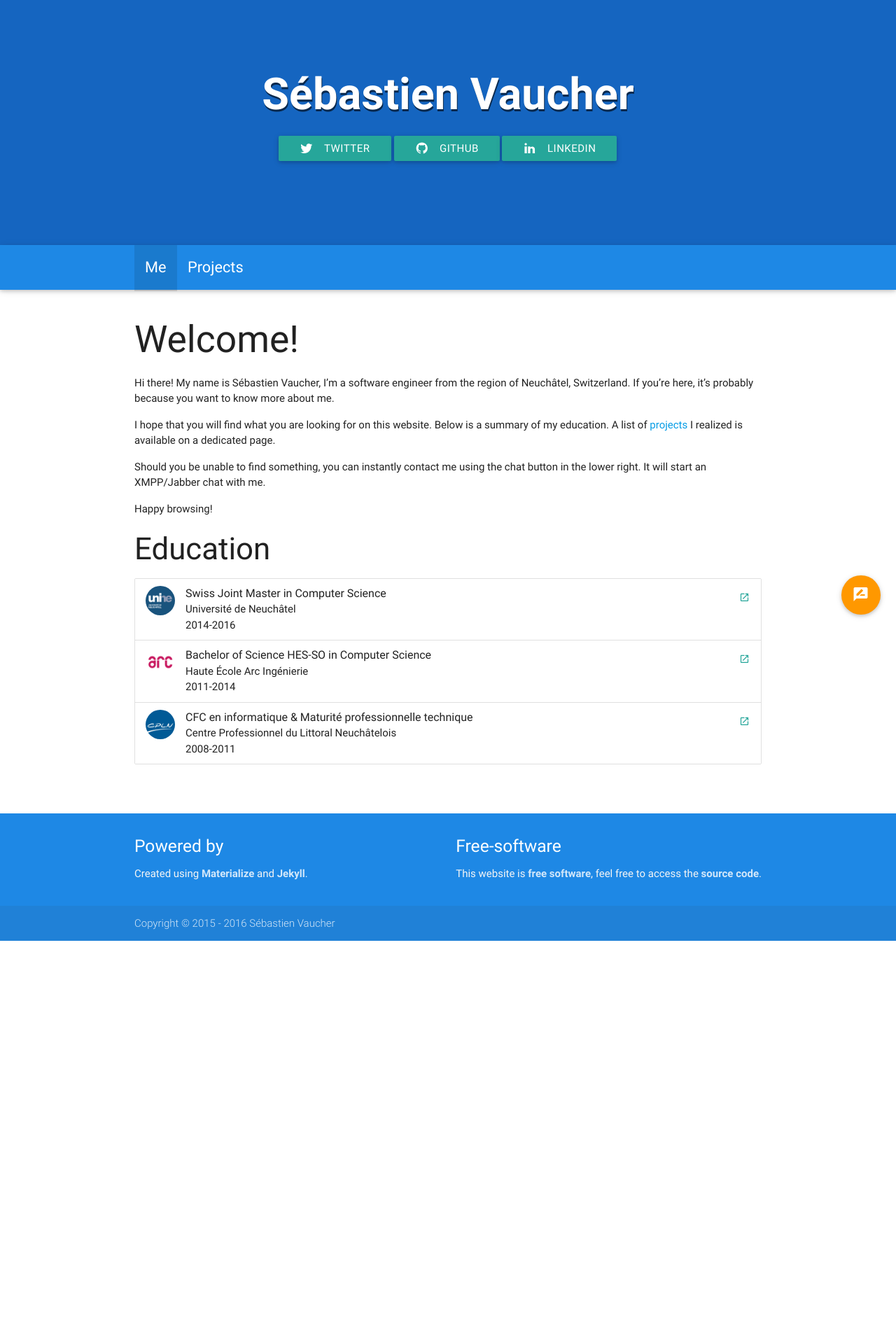
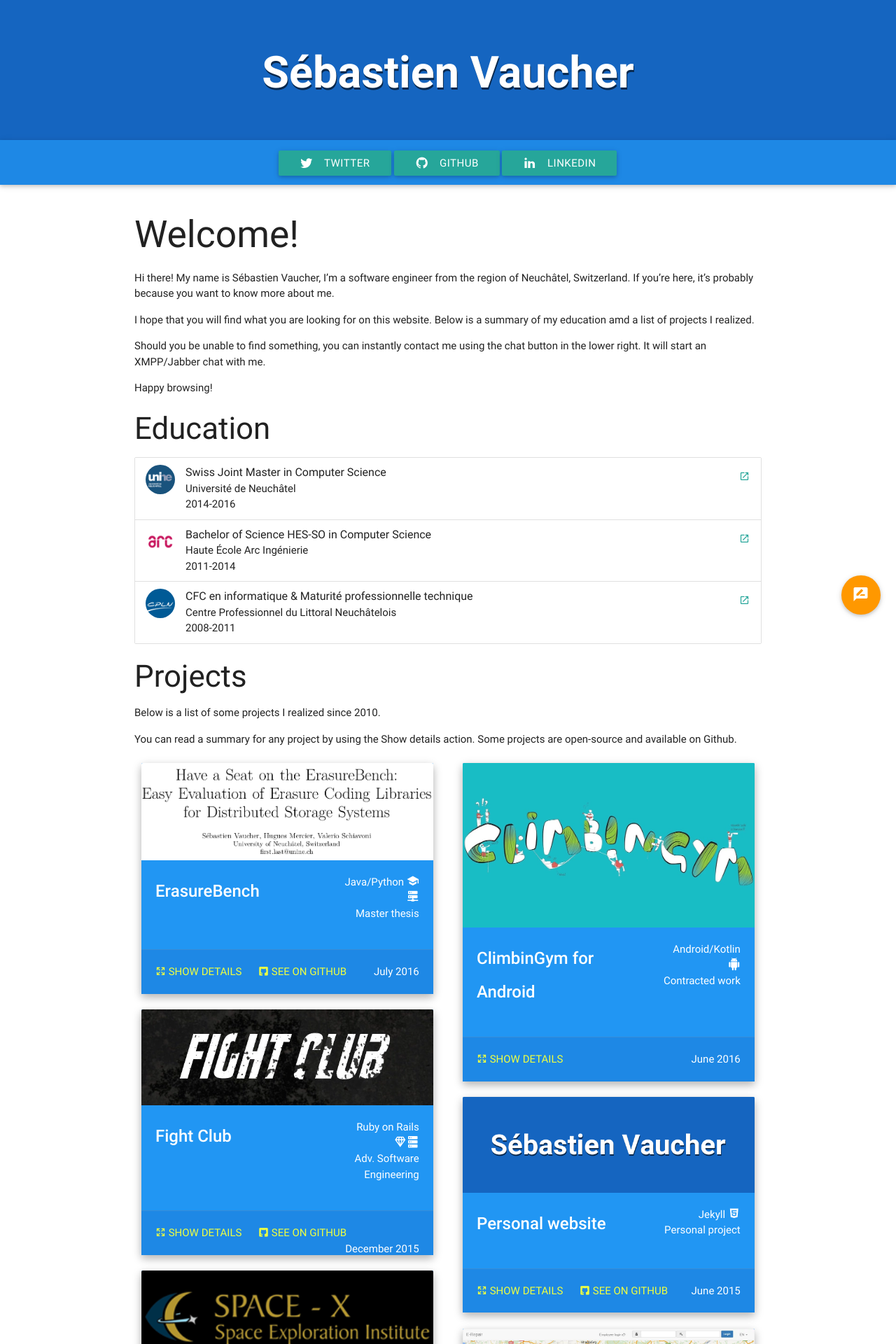
Before and after one commit to sebva/PersonalWebsite, a Jekyll site: the page built from index.md, in a window 1280 px wide. Shown: the top 1920 px of the page at 70% size. Built offline with Jekyll 4.4.1, drawn with Linux system fonts in a browser that asks for light colours; before the commit the page ends 1344 px from its top, so only the background shows below that; some of the changed text lies outside the part shown.

Commit message:
Make the site a one-page site

```diff
--- a/_includes/header.html
+++ b/_includes/header.html
@@ -1,44 +1,12 @@
-<nav class="darken-1 hide-on-large-only" id="nav-small" role="navigation">
-    <div class="nav-wrapper container">
-        <a href="#" data-activates="mobile-demo" class="button-collapse"><i class="mdi mdi-menu"></i></a>
-        <div class="side-nav" id="mobile-demo">
-            <h5 class="black-text center">Navigation</h5>
-            <ul>
-            {% assign pages = site.pages | sort: "weight" %}
-            {% for p in pages %}
-                {% if p.menu == "main" %}
-                    <li{% if p.url == page.url %} class="active"{% endif %}>
-                        <a href="{{ p.url | prepend: site.baseurl }}">{{ p.title }}</a>
-                    </li>
-                {% endif %}
-            {% endfor %}
-            </ul>
-        </div>
+<div class="blue darken-3 z-depth-1">
+    <div class="title-container valign-wrapper">
+        <h1 class="valign center title-text"><a class="white-text" href="/">{{ site.title }}</a></h1>
+    </div>
+</div>
+<nav class="darken-1 z-depth-1">
+    <div class="center container">
+        <a class="waves-effect waves-light btn" href="https://twitter.com/sebyx31"><i class="mdi mdi-twitter left"></i><span class="hide-on-small-only">Twitter</span></a>
+            <a class="waves-effect waves-light btn" href="https://github.com/sebyx31"><i class="mdi mdi-github-circle left"></i><span class="hide-on-small-only">GitHub</span></a>
+            <a class="waves-effect waves-light btn" href="https://ch.linkedin.com/in/sebvaucher"><i class="mdi mdi-linkedin left"></i><span class="hide-on-small-only">LinkedIn</span></a>
     </div>
 </nav>
-<div class="blue darken-3 z-depth-1">
-    <div class="center title-container">
-        <h1 class="title-text"><a class="white-text" href="/">{{ site.title }}</a></h1>
-
-        <div class="row">
-            <a class="waves-effect waves-light btn" href="https://twitter.com/sebyx31"><i class="mdi mdi-twitter left"></i>Twitter</a>
-            <a class="waves-effect waves-light btn" href="https://github.com/sebyx31"><i class="mdi mdi-github-circle left"></i>GitHub</a>
-            <a class="waves-effect waves-light btn" href="https://ch.linkedin.com/in/sebvaucher"><i class="mdi mdi-linkedin left"></i>LinkedIn</a>
-
-        </div>
-    </div>
-</div>
-<nav class="darken-1 hide-on-med-and-down z-depth-1" id="nav-large" role="navigation">
-    <div class="nav-wrapper container">
-        <ul class="hide-on-med-and-down">
-            {% assign pages = site.pages | sort: "weight" %}
-            {% for p in pages %}
-                {% if p.menu == "main" %}
-                    <li class="waves-effect waves-light{% if p.url == page.url %} active{% endif %}">
-                        <a href="{{ p.url | prepend: site.baseurl }}">{{ p.title }}</a>
-                    </li>
-                {% endif %}
-            {% endfor %}
-        </ul>
-    </div>
-</nav>
--- /dev/null
+++ b/_includes/projects.html
@@ -0,0 +1,43 @@
+<div class="row">
+    <div class="col s12">
+        <div class="row" id="projects-grid">
+        {% assign projects = site.projects | sort: "order" %}
+        {% for project in projects reversed %}
+            <div class="col s12 l6 project-item">
+                <div class="card z-depth-1-half blue" style="margin-left: 10px; margin-right: 10px">
+                    <div class="card-image waves-effect waves-block waves-light">
+                        <picture>
+                            {% if project.webp != null %}
+                            <source type="image/webp" srcset="project-images/{{ project.webp }}">
+                            {% endif %}
+                            <img class="activator" src="project-images/{{ project.image }}">
+                        </picture>
+                    </div>
+                    <div class="card-content white-text">
+                        <div class="row">
+                            <div class="card-title col s8"><strong>{{ project.title }}</strong></div>
+                            <div class="right-align col s4">{{ project.language }}
+                                {% for os in project.os %}<i class="mdi mdi-18px mdi-{{ os.icon }}"></i>{% endfor %}<br>
+                                {{ project.context }}
+                            </div>
+                        </div>
+                    </div>
+                    <div class="card-reveal">
+                        <span class="card-title black-text waves-effect waves-teal">{{ project.title }}&nbsp;
+                            <i class="mdi mdi-close right"></i>
+                        </span>
+                        {{ project.content | markdownify }}
+                    </div>
+                    <div class="card-action blue darken-1">
+                        <a href="javascript:void(0);" class="activator"><i class="mdi mdi-arrow-expand-all"></i> Show details</a>
+                        {% if project.github != null %}
+                            <a href="{{ project.github }}"><i class="mdi mdi-github-box"></i> See on GitHub</a>
+                        {% endif %}
+                        <span class="white-text right">{{ project.date | date: "%B %Y" }}</span>
+                    </div>
+                </div>
+            </div>
+        {% endfor %}
+        </div>
+    </div>
+</div>
--- a/_layouts/page.html
+++ b/_layouts/page.html
@@ -3,8 +3,6 @@ layout: default
 ---
 <div class="row container">
   <div class="section">
-  <article>
     {{ content }}
-  </article>
   </div>
 </div>
--- a/css/materialize.scss
+++ b/css/materialize.scss
@@ -32,7 +32,7 @@
 //@import "materialbox";
 @import "forms/_forms";
 //@import "table_of_contents";
-@import "sideNav";
+//@import "sideNav";
 @import "preloader";
 //@import "slider";
 //@import "carousel";
--- a/css/site.scss
+++ b/css/site.scss
@@ -11,14 +11,13 @@ main {
 }
 
 .title-text {
-  padding-top: 100px;
-  margin-top: 0;
+  width: 100%;
   font-weight: 600;
   text-shadow: 1px 3px 0 rgba(0, 0, 0, 0.6);
 }
 
 .title-container {
-  height: 350px;
+  height: 200px;
   margin-top: 0;
 }
 
--- a/index.md
+++ b/index.md
@@ -10,7 +10,7 @@ weight: 0
 
 Hi there! My name is Sébastien Vaucher, I'm a software engineer from the region of Neuchâtel, Switzerland. If you're here, it's probably because you want to know more about me.
 
-I hope that you will find what you are looking for on this website. Below is a summary of my education. A list of [projects](/projects.html) I realized is available on a dedicated page.
+I hope that you will find what you are looking for on this website. Below is a summary of my education amd a list of projects I realized.
 
 Should you be unable to find something, you can instantly contact me using the chat button in the lower right. It will start an XMPP/Jabber chat with me.
 
@@ -38,3 +38,11 @@ Happy browsing!
         <a href="http://www.cpln.ch/" class="secondary-content"><i class="mdi mdi-launch"></i></a>
     </li>
 </ul>
+
+### Projects
+
+Below is a list of some projects I realized since 2010.
+
+You can read a summary for any project by using the Show details action. Some projects are open-source and available on Github.
+
+{% include projects.html %}
--- a/js/init.js
+++ b/js/init.js
@@ -1,17 +1,4 @@
-(function($){
-    $(function(){
-
-        $('.button-collapse').sideNav();
-
-    });
-})(jQuery);
-var recapOk = function() {
-    $('#submit').removeAttr('disabled');
-};
 $(document).ready(function(){
-    $('#nav-large').pushpin({ top: 350 });
-    $('#nav-small').pushpin({ top: 0 });
-
     $('#chat-button').on('click', function() {
         require(['converse'], function (converse) {
             converse.initialize({
```
Also changed, not shown: projects.html (deleted, +0 -60 lines).
